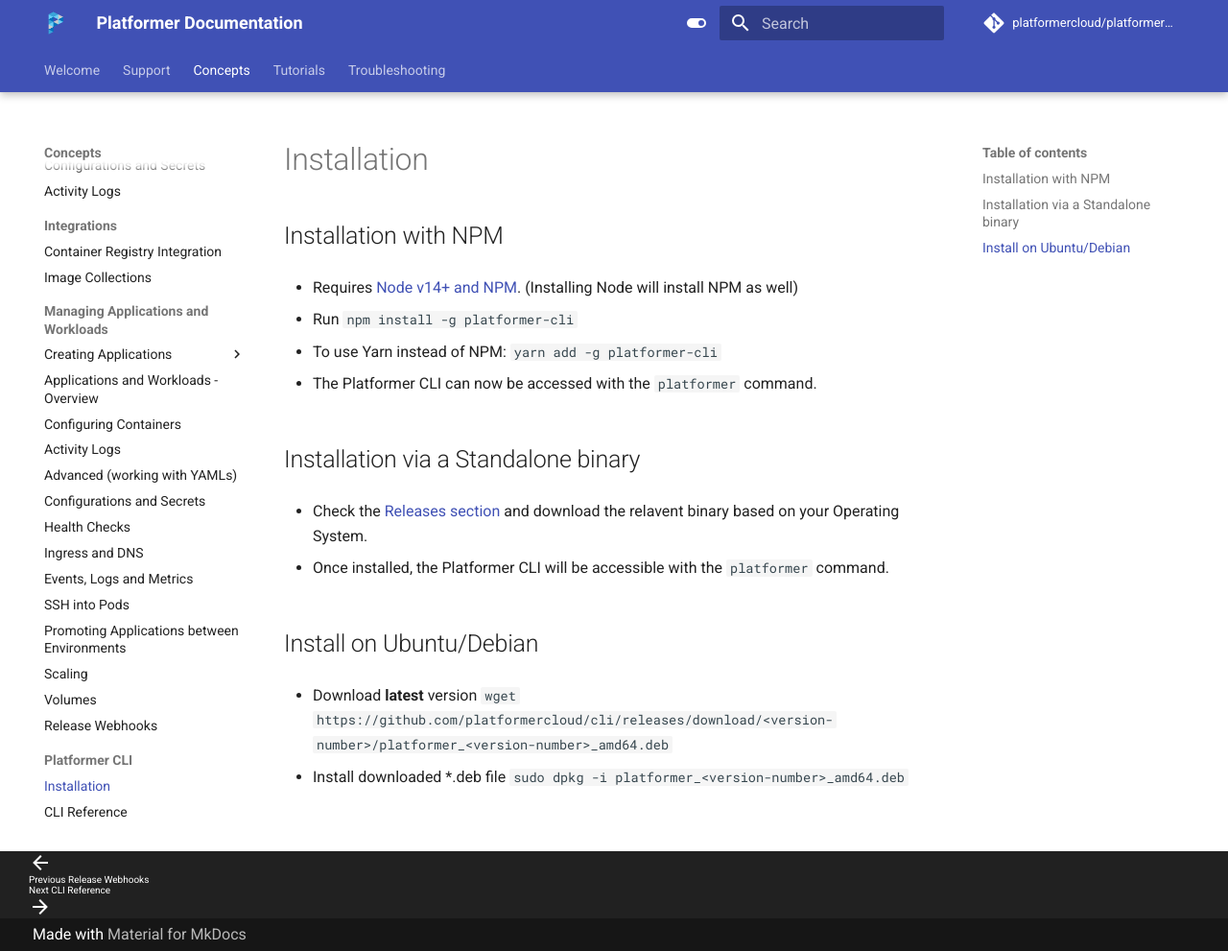
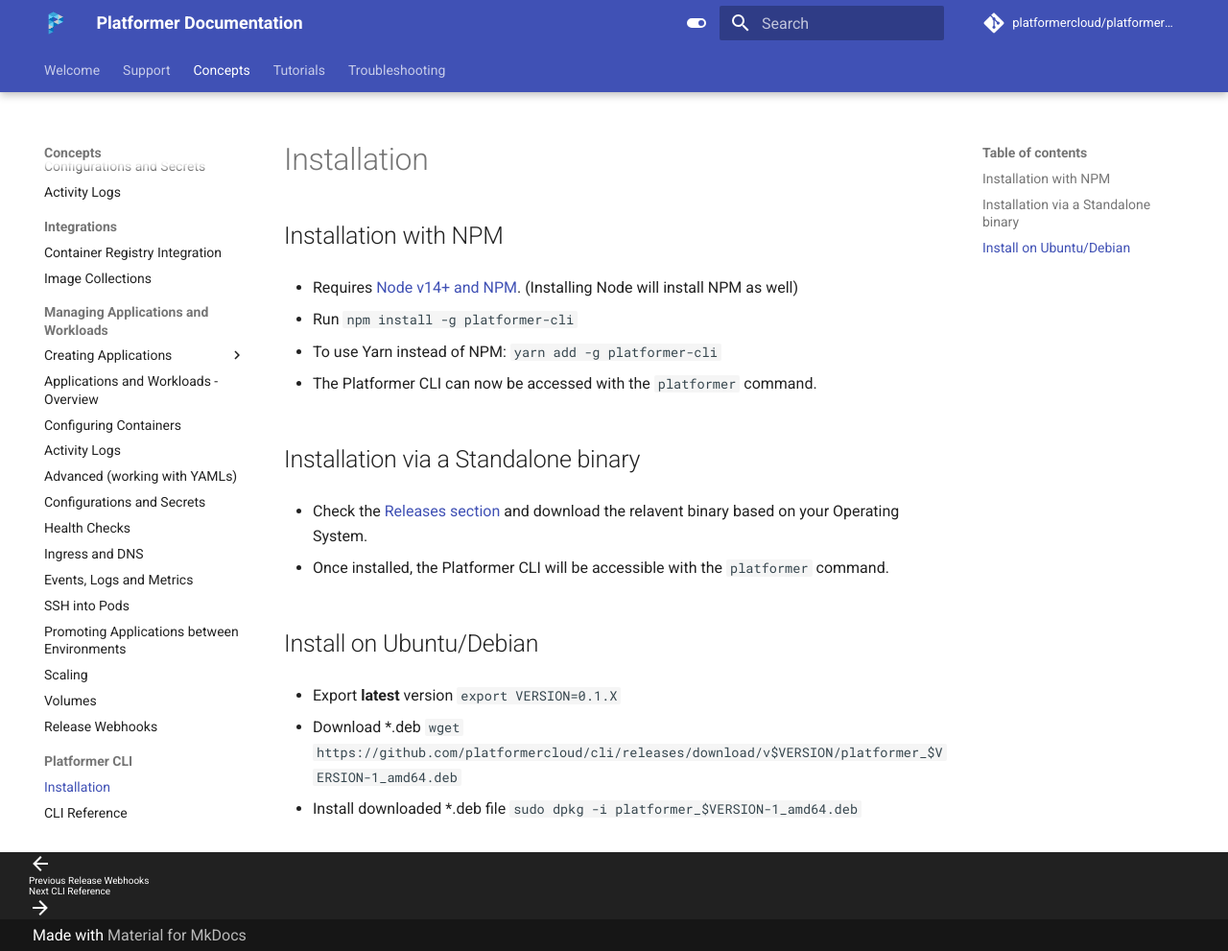
Before and after one commit to platformercloud/platformer-docs, an MkDocs documentation site: the page built from docs/user-guides/cli/01-installation.md, in a window 1280 px wide and 991 px high. Shown: the whole window at 96% size. Built offline with MkDocs 1.6.1 and Material for MkDocs 9.7.7, drawn with Linux system fonts in a browser that asks for light colours; comment, search, counter and statistics services are not loaded.

Commit message:
Set environment variables

```diff
--- a/docs/user-guides/cli/01-installation.md
+++ b/docs/user-guides/cli/01-installation.md
@@ -20,6 +20,8 @@
 
 ## Install on Ubuntu/Debian
 
-- Download __latest__ version `wget  https://github.com/platformercloud/cli/releases/download/<version-number>/platformer_<version-number>_amd64.deb`
+- Export __latest__ version `export VERSION=0.1.X`
 
-- Install downloaded *.deb file `sudo dpkg -i platformer_<version-number>_amd64.deb `
+- Download *.deb `wget  https://github.com/platformercloud/cli/releases/download/v$VERSION/platformer_$VERSION-1_amd64.deb`
+
+- Install downloaded *.deb file `sudo dpkg -i platformer_$VERSION-1_amd64.deb `
```
